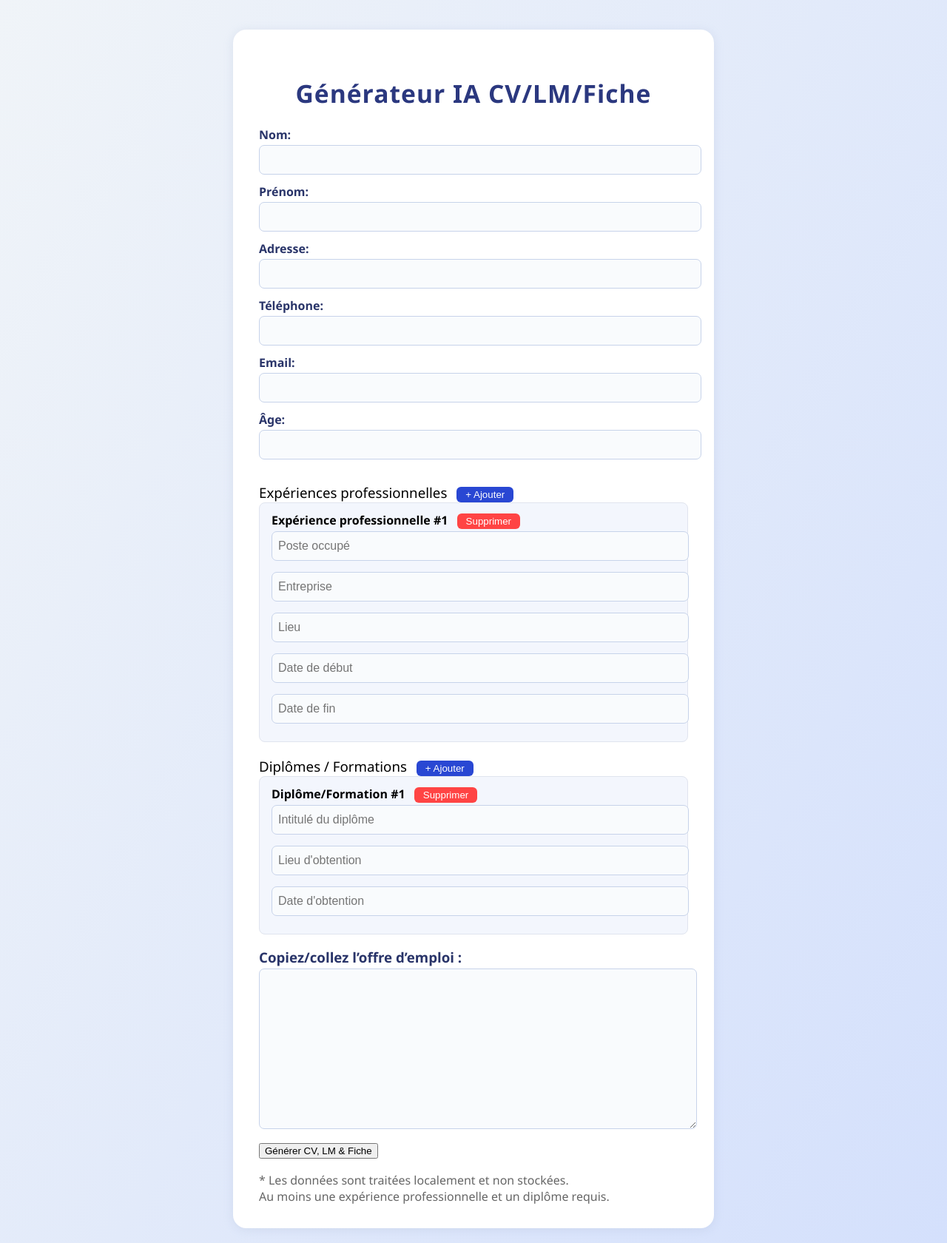
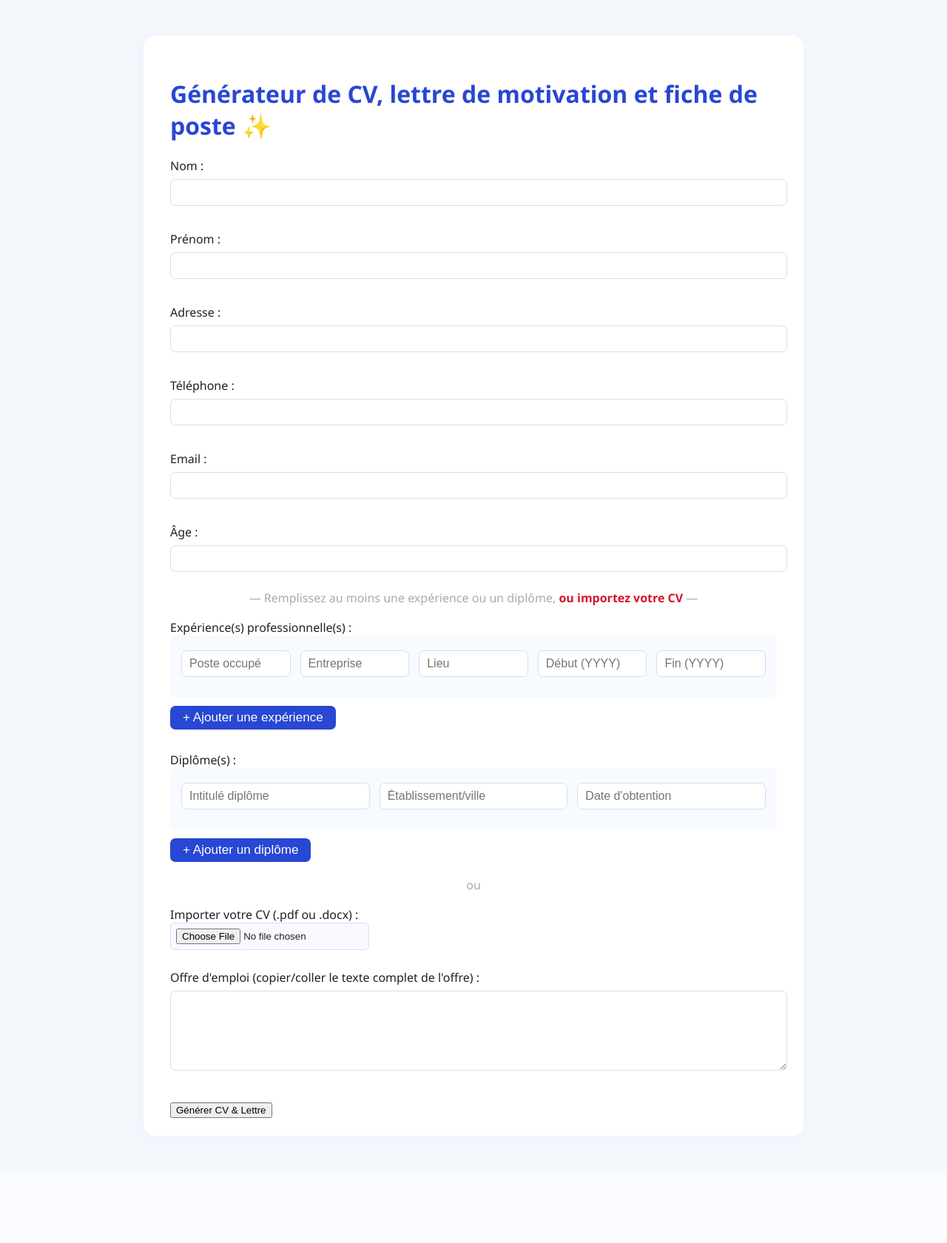
Before and after one commit to s00r1/cvlm, a Flask app: page / in a window 1280 px wide. Shown: the whole page at 74% size. After the commit the page ends 1511 px from the top, so only its background shows below. Run offline with Flask 3, Linux system fonts and the light colour scheme.

Commit message:
grosse update

````diff
--- a/app.py
+++ b/app.py
@@ -8,6 +8,11 @@ import shutil
 import json
 import re
 import markdown2
+import io
+from werkzeug.utils import secure_filename
+
+import PyPDF2
+import docx as docxlib
 
 GROQ_API_KEY = "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"
 GROQ_URL = "https://api.groq.com/openai/v1/chat/completions"
@@ -41,18 +46,25 @@ def ask_groq(prompt, model=GROQ_MODEL):
     return r.json()["choices"][0]["message"]["content"]
 
 def extract_first_json(text):
-    """Extrait le premier objet JSON valide d'une chaîne (même s'il y a du texte autour)"""
-    # Remove triple backticks and "json"
     cleaned = text.replace("```json", "").replace("```", "")
-    # Find the first {...} block (non-greedy)
     matches = re.findall(r'\{.*\}', cleaned, re.DOTALL)
     for candidate in matches:
         try:
             return json.loads(candidate)
         except Exception:
             continue
-    # Si rien de valide
     return None
+
+def extract_cv_uploaded(file):
+    ext = os.path.splitext(file.filename)[1].lower()
+    if ext == ".pdf":
+        reader = PyPDF2.PdfReader(file)
+        return "\n".join([page.extract_text() for page in reader.pages if page.extract_text()])
+    elif ext == ".docx":
+        file.seek(0)
+        doc = docxlib.Document(io.BytesIO(file.read()))
+        return "\n".join([p.text for p in doc.paragraphs if p.text.strip()])
+    return ""
 
 def make_docx_cv(nom, prenom, cv):
     doc = Document()
@@ -109,6 +121,7 @@ def index():
     fiche_poste = cv = lettre_motivation = {}
     error = ""
     fiche_preview = cv_preview = lm_preview = ""
+    cv_uploaded = False
     if request.method == "POST":
         nom = request.form.get("nom", "")
         prenom = request.form.get("prenom", "")
@@ -125,7 +138,7 @@ def index():
         for poste, ent, lieu, debut, fin in zip(xp_poste, xp_entreprise, xp_lieu, xp_debut, xp_fin):
             if poste and ent and lieu and debut and fin:
                 experiences.append(f"{poste} chez {ent}, à {lieu} ({debut} – {fin})")
-        experiences_user = "; ".join(experiences) if experiences else "Non renseigné"
+        experiences_user = "; ".join(experiences) if experiences else ""
         dip_titre = request.form.getlist("dip_titre")
         dip_lieu = request.form.getlist("dip_lieu")
         dip_date = request.form.getlist("dip_date")
@@ -133,8 +146,21 @@ def index():
         for titre, lieu, date in zip(dip_titre, dip_lieu, dip_date):
             if titre and lieu and date:
                 diplomes.append(f"{titre} obtenu à {lieu} ({date})")
-        diplomes_user = "; ".join(diplomes) if diplomes else "Non renseigné"
+        diplomes_user = "; ".join(diplomes) if diplomes else ""
         offre = request.form.get("description", "").strip()
+        cv_file = request.files.get("cv_file")
+        cv_uploaded_text = ""
+        if cv_file and cv_file.filename:
+            try:
+                cv_uploaded_text = extract_cv_uploaded(cv_file)
+                cv_uploaded = True
+            except Exception as e:
+                error += f"Erreur extraction du CV : {e} "
+
+        # On refuse si rien du tout
+        if not (experiences_user or diplomes_user or cv_uploaded_text):
+            error += "Veuillez remplir au moins une expérience professionnelle, un diplôme, ou uploader votre CV !"
+            return render_template("index.html", error=error)
 
         # ------------ PROMPT JSON PRO --------------
         prompt = f"""
@@ -153,7 +179,7 @@ Renvoie STRICTEMENT ce JSON :
     "competences": [...],
     "avantages": [...],
     "savoir_etre": [...],
-    "autres": [...]
+    "autres": []
   }},
   "cv": {{
     "profil": "...",
@@ -164,15 +190,13 @@ Renvoie STRICTEMENT ce JSON :
   }},
   "lettre_motivation": "texte complet ultra-adapté à l'offre, au profil, en français pro"
 }}
+"""
+        if cv_uploaded_text:
+            prompt += f"\nVoici le CV complet fourni par le candidat :\n\"\"\"\n{cv_uploaded_text}\n\"\"\"\nAnalyse ce CV et exploite toutes ses infos pour adapter le CV, la LM et la fiche à l'offre."
+        else:
+            prompt += f"\nExpériences : {experiences_user}\nDiplômes : {diplomes_user}\n"
+        prompt += f"\nOFFRE D'EMPLOI :\n\"\"\"\n{offre}\n\"\"\"\n"
 
-Expériences : {experiences_user}
-Diplômes : {diplomes_user}
-
-OFFRE D'EMPLOI :
-\"\"\"
-{offre}
-\"\"\"
-        """
         try:
             result = ask_groq(prompt)
             data = extract_first_json(result)
@@ -182,7 +206,7 @@ OFFRE D'EMPLOI :
             cv = data.get("cv", {})
             lettre_motivation = data.get("lettre_motivation", "")
         except Exception as e:
-            error = f"Erreur IA ou parsing JSON : {e}"
+            error += f"Erreur IA ou parsing JSON : {e}"
             fiche_poste = cv = {}
             lettre_motivation = ""
 
@@ -251,9 +275,10 @@ OFFRE D'EMPLOI :
             error=error,
             fiche_preview=fiche_preview,
             cv_preview=cv_preview,
-            lm_preview=lm_preview
+            lm_preview=lm_preview,
+            cv_uploaded=cv_uploaded
         )
-    return render_template("index.html")
+    return render_template("index.html", error=error)
 
 @app.route('/download/<filename>')
 def download_file(filename):
--- a/templates/index.html
+++ b/templates/index.html
@@ -2,111 +2,128 @@
 <html lang="fr">
 <head>
     <meta charset="UTF-8">
-    <title>Générateur IA - CV / LM / Fiche de poste</title>
-    <link rel="stylesheet" href="{{ url_for('static', filename='style.css') }}">
+    <title>Générateur CV / LM / Fiche</title>
     <style>
-        .xp-block, .dip-block {
-            background: #f3f6fd; margin-bottom: 18px; border-radius: 8px; padding: 12px 16px;
-            border: 1px solid #e0e4ee;
+        body { font-family: 'Segoe UI', Arial, sans-serif; background: #f4f7fc; color:#212121;}
+        .container { max-width: 820px; margin: 48px auto; background: #fff; border-radius: 16px; padding: 36px 36px 24px 36px; box-shadow: 0 2px 20px #d1e2ff29;}
+        h1 { color: #2847d3; margin-bottom: 22px;}
+        label { font-weight: 500; margin-top:18px; display:block;}
+        input[type=text], input[type=email], input[type=number], textarea { width:99%; padding:8px 10px; border-radius:7px; border:1px solid #d3def5; margin:7px 0 16px 0; font-size:1em;}
+        textarea { resize:vertical; min-height:90px;}
+        .row-flex { display:flex; gap:13px;}
+        .xp-block, .dip-block { background:#f7faff; border-radius:8px; padding:13px 15px; margin-bottom:10px;}
+        .add-btn { background:#2847d3; color:#fff; border:none; border-radius:7px; padding:6px 17px; font-size:1.07em; cursor:pointer; margin-bottom: 12px;}
+        .add-btn:hover { background:#3b5ee6;}
+        .file-upload { margin:13px 0 26px 0; }
+        .file-upload input[type=file] { border:1px solid #d3def5; border-radius:6px; background:#f8faff; padding:7px;}
+        .or-separator { text-align:center; color:#aaa; margin: 8px 0 18px 0; font-weight:500;}
+        .important {color:#d31527; font-weight:600;}
+        @media (max-width:650px) {
+            .container { padding:12px 4vw;}
+            .row-flex { flex-direction: column;}
         }
-        .xp-title, .dip-title { font-weight: bold; margin-bottom: 6px; }
-        .add-btn, .remove-btn { background: #2947d3; color:#fff; border:none; border-radius:6px; padding:3px 12px; margin-left:8px; cursor:pointer;}
-        .remove-btn { background:#f44; }
-        .section-title { margin-top: 20px; font-size:1.17em;}
-        .error { color:#f44; font-weight:bold; }
     </style>
     <script>
-        function addExpBlock() {
-            let container = document.getElementById('xp-container');
-            let idx = container.children.length;
-            let block = document.createElement('div');
-            block.className = 'xp-block';
-            block.innerHTML = `
-                <span class="xp-title">Expérience professionnelle #${idx+1}</span>
-                <button type="button" class="remove-btn" onclick="removeBlock(this, 'xp')">Supprimer</button>
-                <br>
+        function addExp() {
+            let container = document.getElementById("xp-container");
+            let html = `<div class="xp-block row-flex">
                 <input type="text" name="xp_poste" placeholder="Poste occupé" required>
                 <input type="text" name="xp_entreprise" placeholder="Entreprise" required>
                 <input type="text" name="xp_lieu" placeholder="Lieu" required>
-                <input type="text" name="xp_debut" placeholder="Date de début" required>
-                <input type="text" name="xp_fin" placeholder="Date de fin" required>
-            `;
-            container.appendChild(block);
+                <input type="text" name="xp_debut" placeholder="Début (YYYY)" required>
+                <input type="text" name="xp_fin" placeholder="Fin (YYYY)" required>
+            </div>`;
+            container.insertAdjacentHTML("beforeend", html);
         }
-        function addDipBlock() {
-            let container = document.getElementById('dip-container');
-            let idx = container.children.length;
-            let block = document.createElement('div');
-            block.className = 'dip-block';
-            block.innerHTML = `
-                <span class="dip-title">Diplôme/Formation #${idx+1}</span>
-                <button type="button" class="remove-btn" onclick="removeBlock(this, 'dip')">Supprimer</button>
-                <br>
-                <input type="text" name="dip_titre" placeholder="Intitulé du diplôme" required>
-                <input type="text" name="dip_lieu" placeholder="Lieu d'obtention" required>
+        function addDip() {
+            let container = document.getElementById("dip-container");
+            let html = `<div class="dip-block row-flex">
+                <input type="text" name="dip_titre" placeholder="Intitulé diplôme" required>
+                <input type="text" name="dip_lieu" placeholder="Établissement/ville" required>
                 <input type="text" name="dip_date" placeholder="Date d'obtention" required>
-            `;
-            container.appendChild(block);
+            </div>`;
+            container.insertAdjacentHTML("beforeend", html);
         }
-        function removeBlock(btn, type) {
-            let container = type === 'xp' ? document.getElementById('xp-container') : document.getElementById('dip-container');
-            if (container.children.length > 1) {
-                btn.parentElement.remove();
-            } else {
-                alert("Au moins une entrée obligatoire !");
+        function validateForm(e) {
+            // Si pas d'expérience, pas de diplôme, il faut un fichier CV uploadé !
+            let xpBlocks = document.querySelectorAll('.xp-block');
+            let dipBlocks = document.querySelectorAll('.dip-block');
+            let hasXp = false, hasDip = false;
+            xpBlocks.forEach(xp => {
+                let ok = true;
+                xp.querySelectorAll('input').forEach(inp => { if(!inp.value) ok = false; });
+                if(ok) hasXp = true;
+            });
+            dipBlocks.forEach(dip => {
+                let ok = true;
+                dip.querySelectorAll('input').forEach(inp => { if(!inp.value) ok = false; });
+                if(ok) hasDip = true;
+            });
+            let cvFile = document.getElementById('cv_file').files.length > 0;
+            if(!hasXp && !hasDip && !cvFile) {
+                alert("Veuillez remplir au moins une expérience professionnelle, un diplôme, ou uploader votre CV !");
+                e.preventDefault();
             }
         }
         window.onload = function() {
-            addExpBlock();
-            addDipBlock();
-        }
-
-        function validateForm(e) {
-            let xpFilled = document.querySelectorAll('.xp-block').length;
-            let dipFilled = document.querySelectorAll('.dip-block').length;
-            let error = '';
-            if (xpFilled < 1) error += "Vous devez saisir au moins UNE expérience professionnelle.\n";
-            if (dipFilled < 1) error += "Vous devez saisir au moins UN diplôme ou formation.\n";
-            if (error) {
-                e.preventDefault();
-                document.getElementById('form-error').innerText = error;
-                window.scrollTo(0,0);
-                return false;
-            }
-            return true;
-        }
+            document.getElementById('add-xp').onclick = addExp;
+            document.getElementById('add-dip').onclick = addDip;
+            document.getElementById('main-form').onsubmit = validateForm;
+        };
     </script>
 </head>
 <body>
     <div class="container">
-        <h1>Générateur IA CV/LM/Fiche</h1>
-        <form method="POST" autocomplete="off" onsubmit="return validateForm(event);">
-            <div id="form-error" class="error"></div>
-            <label>Nom:</label>
+        <h1>Générateur de CV, lettre de motivation et fiche de poste ✨</h1>
+        <form method="POST" enctype="multipart/form-data" id="main-form">
+            <label>Nom :</label>
             <input type="text" name="nom" required>
-            <label>Prénom:</label>
+            <label>Prénom :</label>
             <input type="text" name="prenom" required>
-            <label>Adresse:</label>
+            <label>Adresse :</label>
             <input type="text" name="adresse">
-            <label>Téléphone:</label>
+            <label>Téléphone :</label>
             <input type="text" name="telephone">
-            <label>Email:</label>
+            <label>Email :</label>
             <input type="email" name="email">
-            <label>Âge:</label>
+            <label>Âge :</label>
             <input type="number" name="age">
 
-            <div class="section-title">Expériences professionnelles <button type="button" class="add-btn" onclick="addExpBlock()">+ Ajouter</button></div>
-            <div id="xp-container"></div>
+            <div class="or-separator">— Remplissez au moins une expérience ou un diplôme, <span class="important">ou importez votre CV</span> —</div>
 
-            <div class="section-title">Diplômes / Formations <button type="button" class="add-btn" onclick="addDipBlock()">+ Ajouter</button></div>
-            <div id="dip-container"></div>
+            <label>Expérience(s) professionnelle(s) :</label>
+            <div id="xp-container">
+                <div class="xp-block row-flex">
+                    <input type="text" name="xp_poste" placeholder="Poste occupé" >
+                    <input type="text" name="xp_entreprise" placeholder="Entreprise" >
+                    <input type="text" name="xp_lieu" placeholder="Lieu" >
+                    <input type="text" name="xp_debut" placeholder="Début (YYYY)" >
+                    <input type="text" name="xp_fin" placeholder="Fin (YYYY)" >
+                </div>
+            </div>
+            <button type="button" class="add-btn" id="add-xp">+ Ajouter une expérience</button>
 
-            <label class="section-title">Copiez/collez l’offre d’emploi :</label>
-            <textarea name="description" rows="13" required style="width:99%"></textarea>
-            <br>
-            <button type="submit">Générer CV, LM & Fiche</button>
+            <label>Diplôme(s) :</label>
+            <div id="dip-container">
+                <div class="dip-block row-flex">
+                    <input type="text" name="dip_titre" placeholder="Intitulé diplôme" >
+                    <input type="text" name="dip_lieu" placeholder="Établissement/ville" >
+                    <input type="text" name="dip_date" placeholder="Date d'obtention" >
+                </div>
+            </div>
+            <button type="button" class="add-btn" id="add-dip">+ Ajouter un diplôme</button>
+
+            <div class="or-separator">ou</div>
+            <div class="file-upload">
+                <label for="cv_file">Importer votre CV (.pdf ou .docx) :</label>
+                <input type="file" id="cv_file" name="cv_file" accept=".pdf,.docx" />
+            </div>
+
+            <label>Offre d'emploi (copier/coller le texte complet de l'offre) :</label>
+            <textarea name="description" required></textarea>
+
+            <button type="submit" id="submit-btn" style="margin-top:22px;">Générer CV & Lettre</button>
         </form>
-        <p style="margin-top:18px;color:#666;">* Les données sont traitées localement et non stockées. <br>Au moins une expérience professionnelle et un diplôme requis.</p>
     </div>
 </body>
 </html>
````
Also changed, not shown: requirements.txt (+4 -3 lines).
